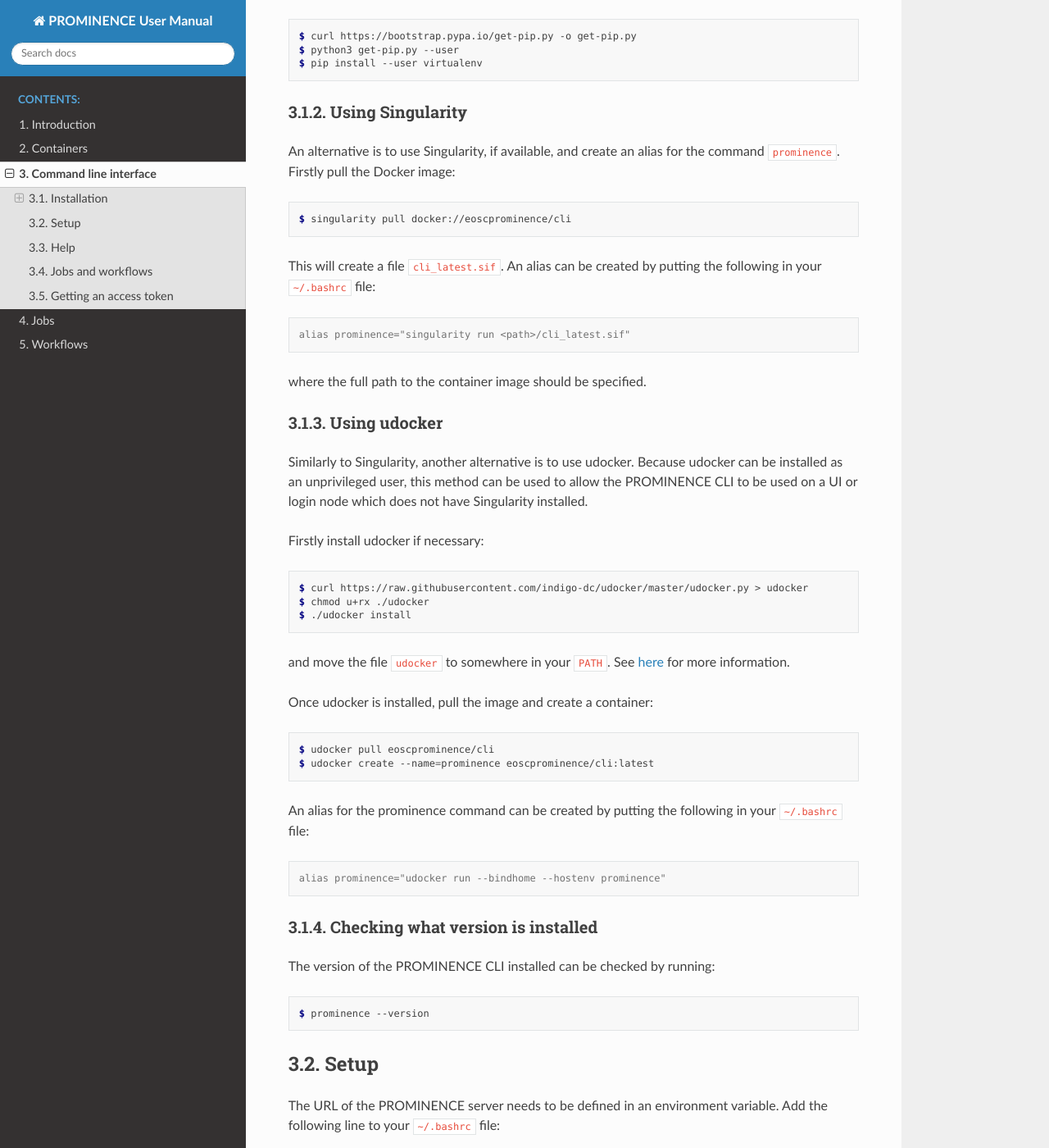
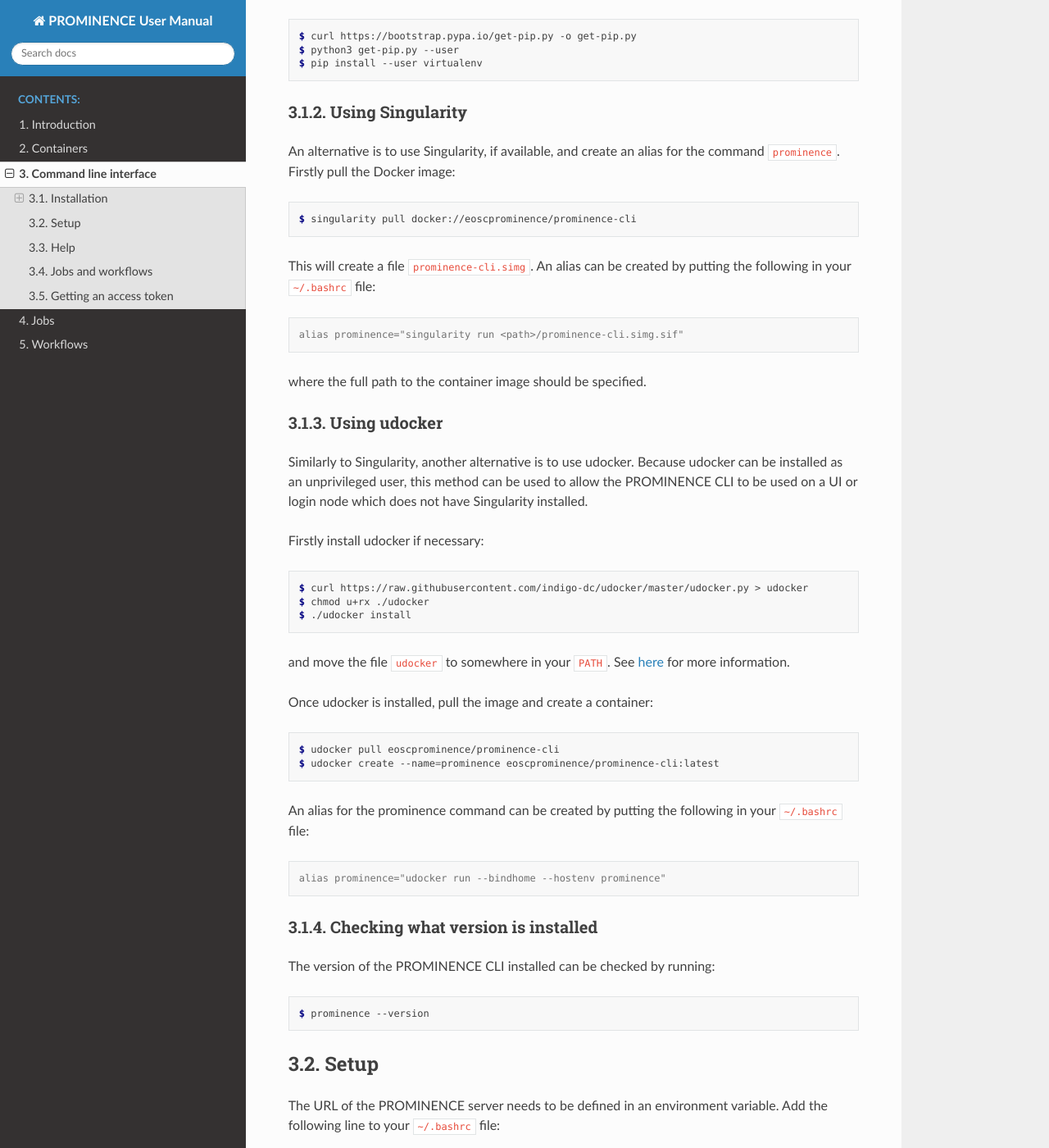
Before and after one commit to prominence-eosc/docs-eosc, a Sphinx documentation site: the page built from source/command-line-interface.rst, in a window 1280 px wide and 1400 px high, scrolled down 983 px. Shown: the whole window at 82% size. Built offline with Sphinx 7.4.7 and the Read the Docs theme 2.0.0, drawn with Linux system fonts in a browser that asks for light colours.

Commit message:
Change to EGI/EOSC dedicated version of CLI

```diff
--- a/source/command-line-interface.rst
+++ b/source/command-line-interface.rst
@@ -57,13 +57,13 @@
 
 .. code-block:: console
 
-   $ singularity pull docker://eoscprominence/cli
+   $ singularity pull docker://eoscprominence/prominence-cli
 
-This will create a file ``cli_latest.sif``. An alias can be created by putting the following in your ``~/.bashrc`` file:
+This will create a file ``prominence-cli.simg``. An alias can be created by putting the following in your ``~/.bashrc`` file:
 
 .. code-block:: console
 
-   alias prominence="singularity run <path>/cli_latest.sif"
+   alias prominence="singularity run <path>/prominence-cli.simg.sif"
 
 where the full path to the container image should be specified.
 
@@ -86,8 +86,8 @@
 
 .. code-block:: console
 
-   $ udocker pull eoscprominence/cli
-   $ udocker create --name=prominence eoscprominence/cli:latest
+   $ udocker pull eoscprominence/prominence-cli
+   $ udocker create --name=prominence eoscprominence/prominence-cli:latest
 
 An alias for the prominence command can be created by putting the following in your ``~/.bashrc`` file:
 
```
